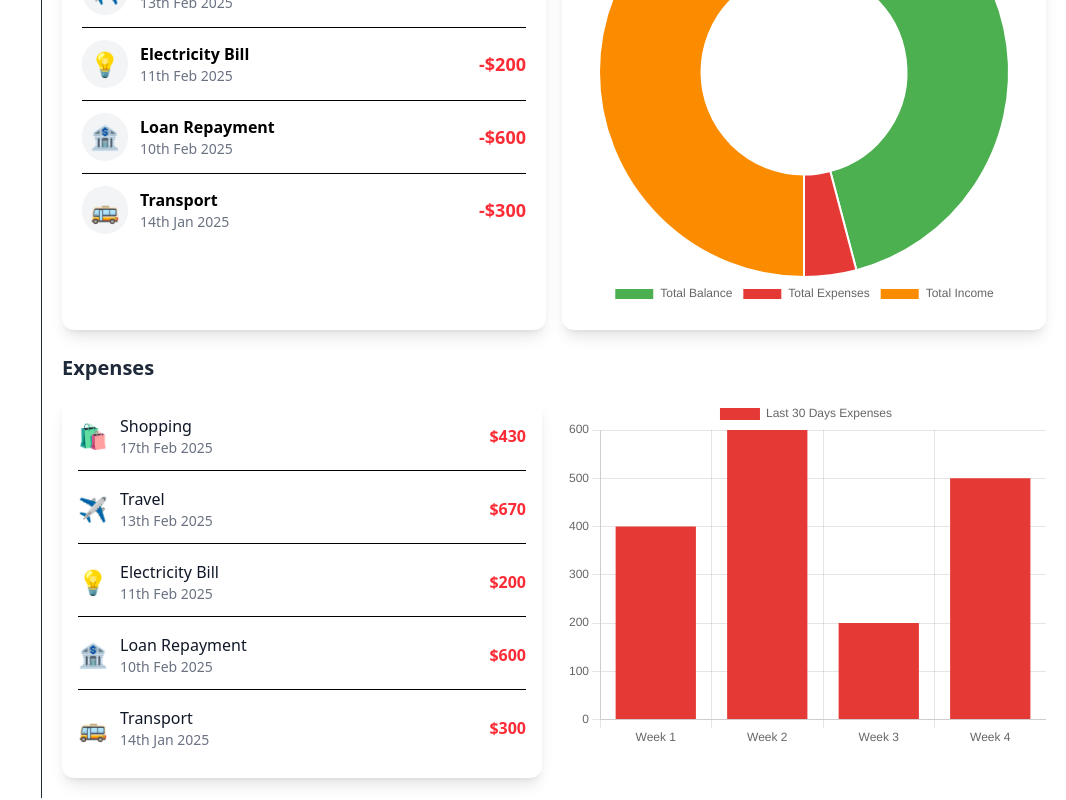
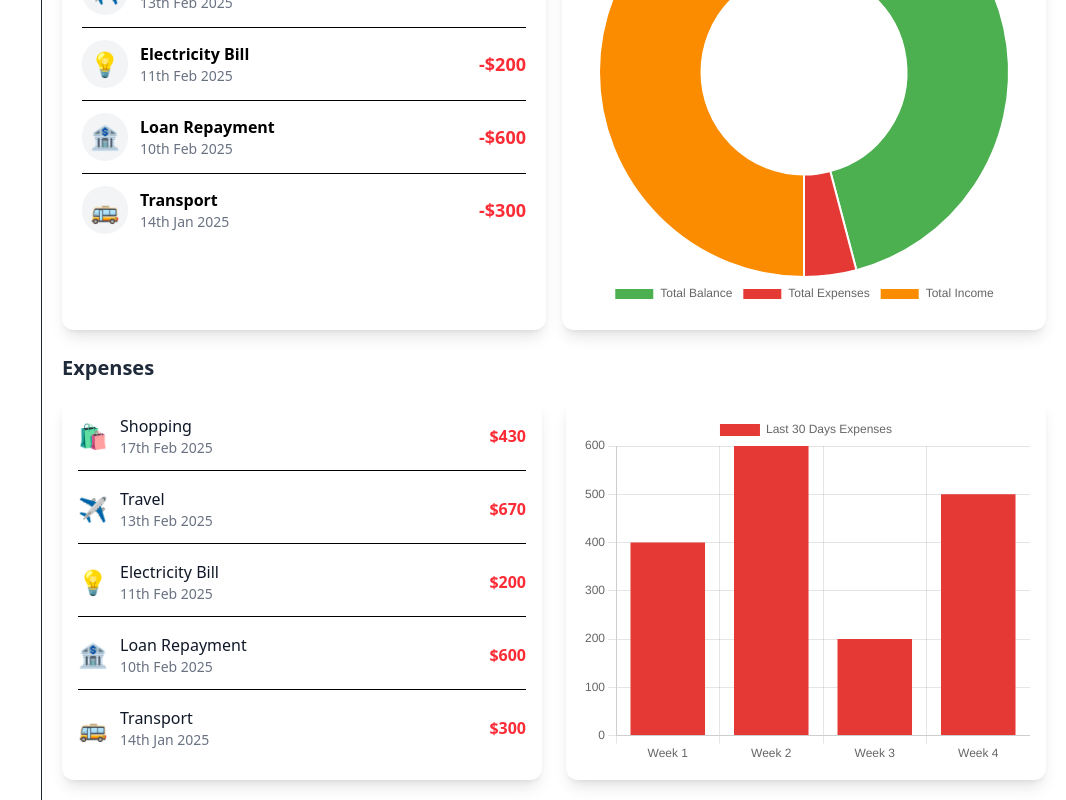
Before and after one commit to jlcarrascof/vue3-expense-tracker, a Vue app: page /dashboard in a window 1280 px wide. Shown: the part 370-1170 px from the top of the page, without its empty margins (214-1280 px from the left). Built offline with nearby package versions, Linux system fonts and the light colour scheme; sample sign-in values are in the browser's storage.

Commit message:
style: enhance chart container layout in ExpensesSection for improved visual consistency

```diff
--- a/src/components/ExpensesSection.vue
+++ b/src/components/ExpensesSection.vue
@@ -65,8 +65,10 @@
       </div>
 
       <!-- Gráfico de Gastos -->
-      <div class="h-[350px]">
-        <canvas ref="expensesChart" class="w-full h-full"></canvas>
+      <div class="bg-white p-4 rounded-xl shadow-lg h-full">
+        <div class="h-[350px]">
+          <canvas ref="expensesChart" class="w-full h-full"></canvas>
+        </div>
       </div>
     </div>
 
```
